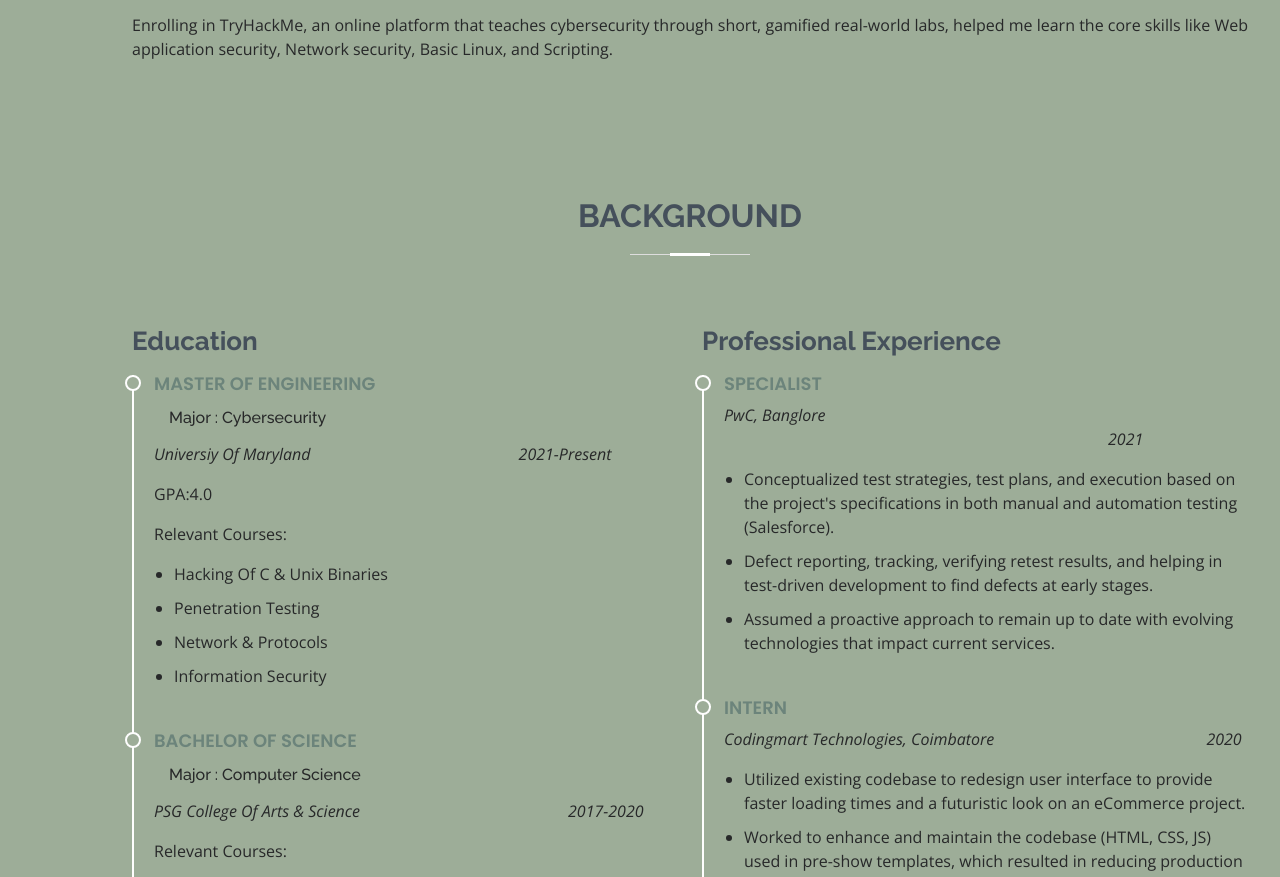
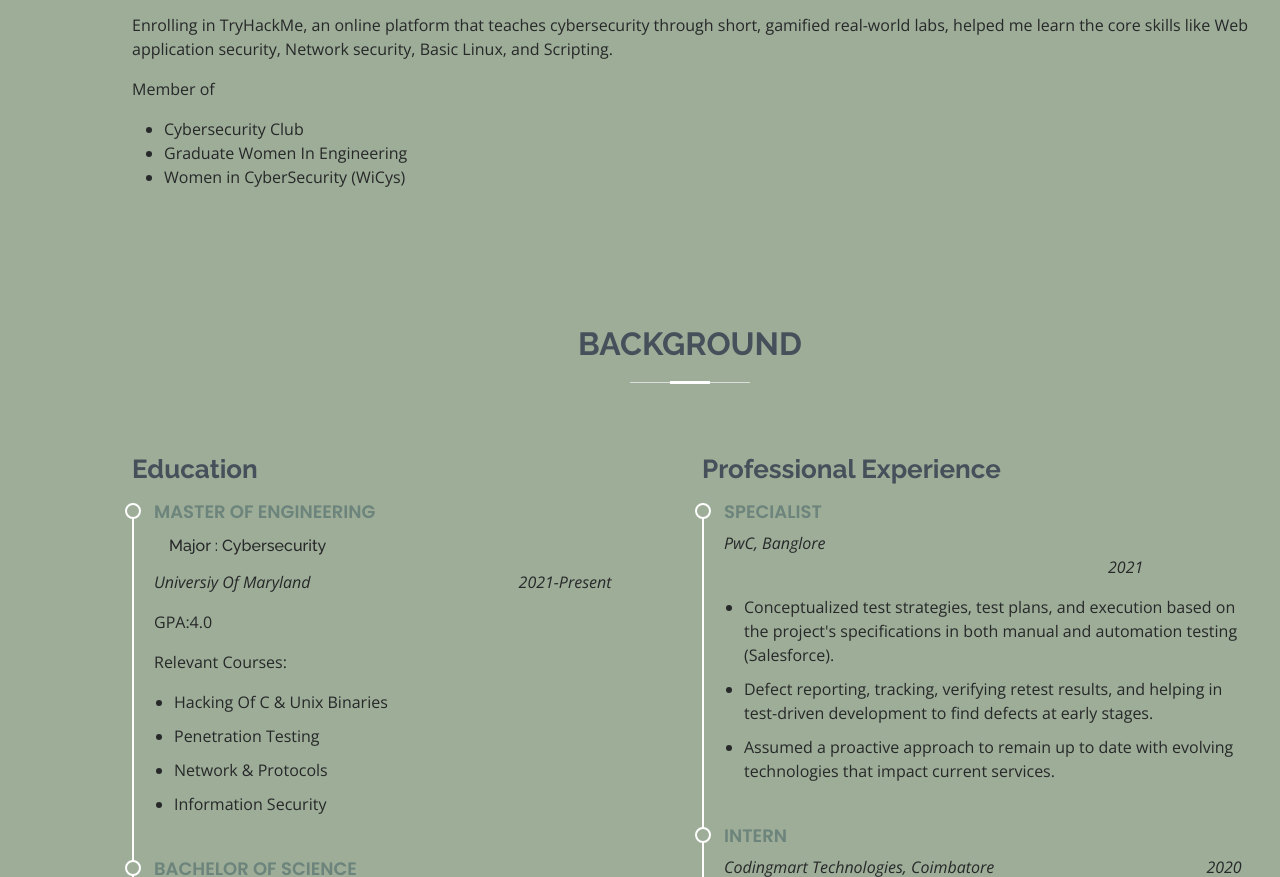
Before and after one commit to Om-Vg/Om-Vg.v1, a plain HTML site: page index.html in a window 1280 px wide. Shown: the part 1227-2104 px from the top of the page. Drawn offline with nearby package versions, Linux system fonts and the light colour scheme.

Commit message:
add extra curricular

```diff
--- a/index.html
+++ b/index.html
@@ -115,6 +115,9 @@
             Enrolling in TryHackMe, an online platform that teaches cybersecurity through short, gamified real-world
             labs, helped me learn the core skills like Web application security, Network security, Basic Linux, and
             Scripting.</p>
+          <p>
+            Member of <ul><li>Cybersecurity Club</li><li>Graduate Women In Engineering</li><li>Women in CyberSecurity (WiCys)</li></ul>
+          </p>
 
         </div>
       </div>
```
